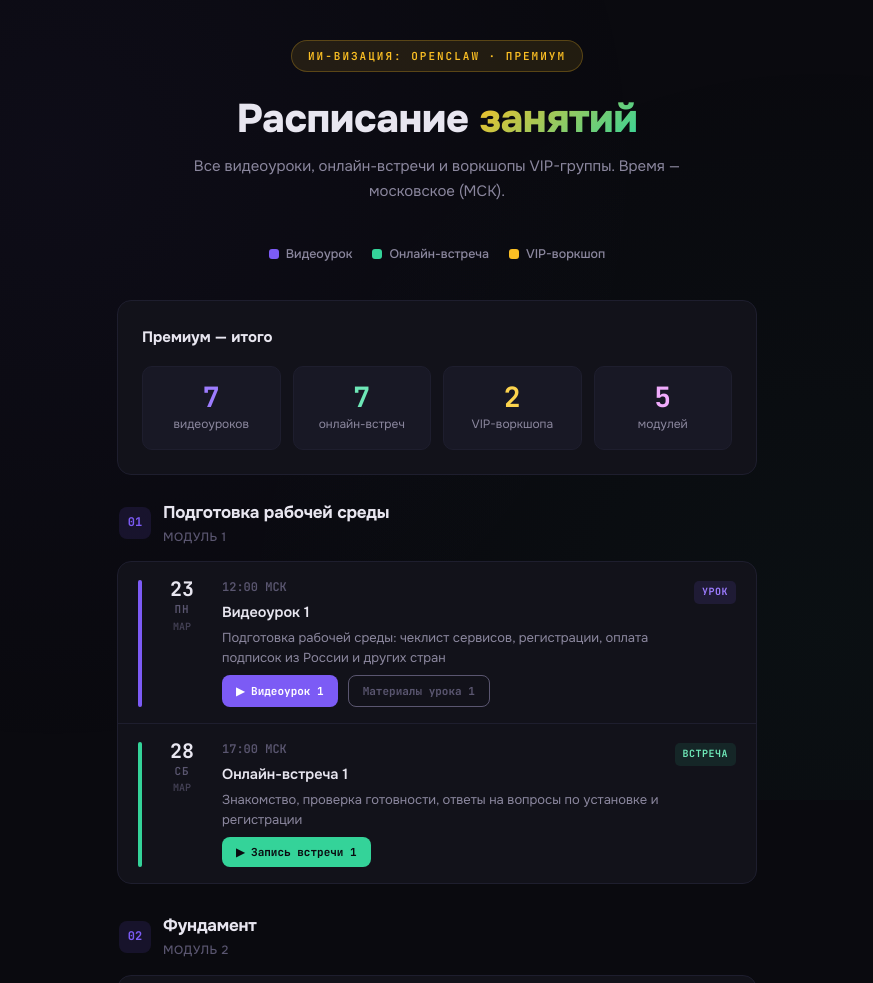
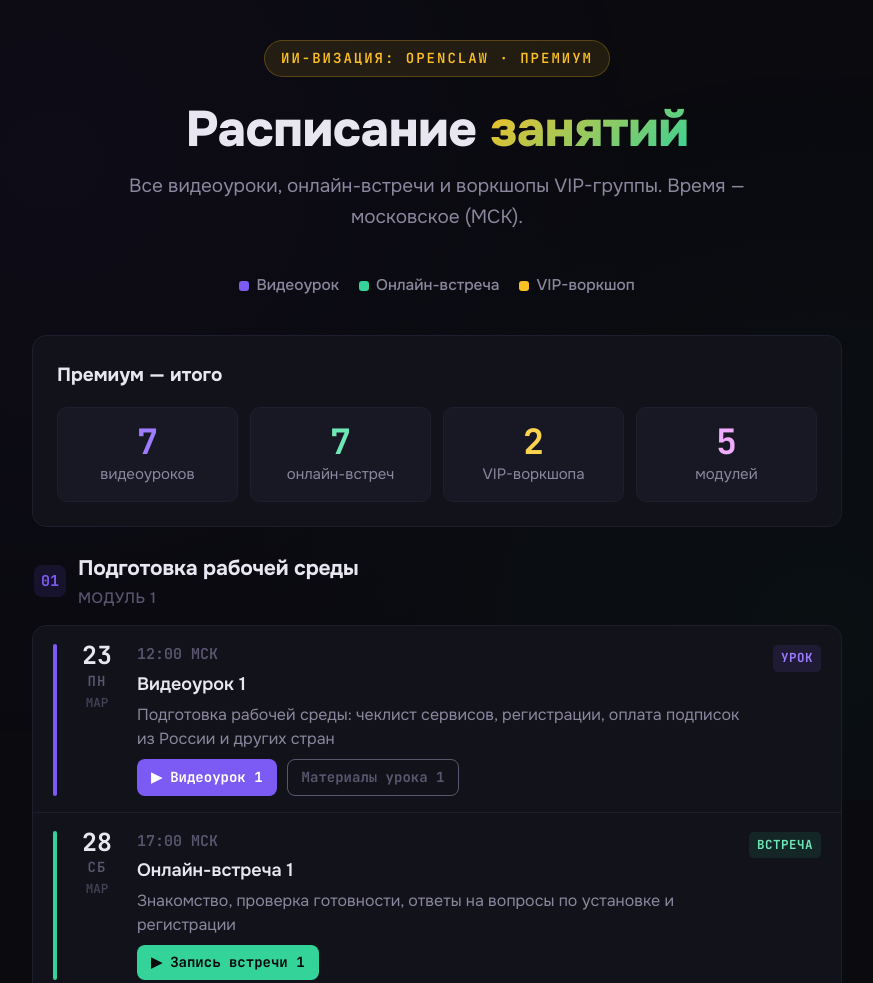
Before and after one commit to stavzzz/korp-traning, a plain HTML site: page schedule-premium/index.html in a window 1280 px wide. Shown: the top 983 px of the page, without its empty margins (203-1076 px from the left). Drawn offline with Linux system fonts and the light colour scheme.

Commit message:
schedule-premium/index.html: увеличен шрифт и сетка (125%), плашка времени, единый контакт в футере

```diff
--- a/schedule-premium/index.html
+++ b/schedule-premium/index.html
@@ -50,19 +50,19 @@
   }
   .wrapper {
     position: relative; z-index: 1;
-    max-width: 680px; margin: 0 auto; padding: 40px 20px 80px;
+    max-width:850px; margin: 0 auto; padding: 40px 20px 80px;
   }
   .header { text-align: center; margin-bottom: 40px; }
   .header__badge {
     display: inline-block; font-family: 'JetBrains Mono', monospace;
-    font-size: 11px; font-weight: 600; letter-spacing: 2px; text-transform: uppercase;
+    font-size:14px; font-weight: 600; letter-spacing: 2px; text-transform: uppercase;
     color: var(--amber); background: var(--amber-soft);
     border: 1px solid rgba(251, 191, 36, 0.25);
     padding: 6px 16px; border-radius: 100px;
     margin-bottom: 24px; animation: fadeDown .6s ease both;
   }
   .header__title {
-    font-size: clamp(28px, 6vw, 40px); font-weight: 800;
+    font-size:clamp(35px, 6vw, 50px); font-weight: 800;
     line-height: 1.15; letter-spacing: -0.5px;
     margin-bottom: 12px; animation: fadeDown .6s ease .1s both;
   }
@@ -71,14 +71,14 @@
     -webkit-background-clip: text; -webkit-text-fill-color: transparent; background-clip: text;
   }
   .header__subtitle {
-    font-size: 15px; color: var(--text-secondary);
-    max-width: 520px; margin: 0 auto; animation: fadeDown .6s ease .2s both;
+    font-size:19px; color: var(--text-secondary);
+    max-width:650px; margin: 0 auto; animation: fadeDown .6s ease .2s both;
   }
   .legend {
     display: flex; justify-content: center; gap: 20px; flex-wrap: wrap;
     margin-bottom: 36px; animation: fadeDown .6s ease .3s both;
   }
-  .legend__item { display: flex; align-items: center; gap: 7px; font-size: 12.5px; font-weight: 500; color: var(--text-secondary); }
+  .legend__item { display: flex; align-items: center; gap: 7px; font-size:15.5px; font-weight: 500; color: var(--text-secondary); }
   .legend__dot { width: 10px; height: 10px; border-radius: 3px; flex-shrink: 0; }
   .legend__dot--video { background: var(--accent); }
   .legend__dot--meet { background: var(--green); }
@@ -86,7 +86,7 @@
   .module { margin-bottom: 28px; }
   .module__header { display: flex; align-items: center; gap: 12px; margin-bottom: 14px; padding-left: 2px; }
   .module__num {
-    font-family: 'JetBrains Mono', monospace; font-size: 12px; font-weight: 700;
+    font-family: 'JetBrains Mono', monospace; font-size:15px; font-weight: 700;
     color: var(--accent); background: var(--accent-soft);
     width: 32px; height: 32px; display: flex; align-items: center; justify-content: center;
     border-radius: 8px; flex-shrink: 0;
@@ -95,11 +95,11 @@
     color: var(--amber); background: var(--amber-soft);
   }
   .module__info { flex: 1; min-width: 0; }
-  .module__title { font-size: 17px; font-weight: 700; letter-spacing: -0.2px; }
-  .module__name { font-size: 12px; color: var(--text-muted); font-weight: 500; text-transform: uppercase; letter-spacing: 0.5px; margin-top: 1px; }
+  .module__title { font-size:21px; font-weight: 700; letter-spacing: -0.2px; }
+  .module__name { font-size:15px; color: var(--text-muted); font-weight: 500; text-transform: uppercase; letter-spacing: 0.5px; margin-top: 1px; }
   .module__vip-badge {
     display: inline-block; font-family: 'JetBrains Mono', monospace;
-    font-size: 9px; font-weight: 700; letter-spacing: 1px; text-transform: uppercase;
+    font-size:11px; font-weight: 700; letter-spacing: 1px; text-transform: uppercase;
     color: var(--amber); background: var(--amber-soft);
     border: 1px solid rgba(251, 191, 36, 0.2);
     padding: 2px 8px; border-radius: 4px; margin-left: 8px; vertical-align: middle;
@@ -120,22 +120,22 @@
   .event__indicator--meet { background: var(--green); }
   .event__indicator--workshop { background: var(--amber); }
   .event__date { flex-shrink: 0; width: 52px; text-align: center; }
-  .event__day-num { font-family: 'JetBrains Mono', monospace; font-size: 20px; font-weight: 700; line-height: 1.1; }
-  .event__day-name { font-family: 'JetBrains Mono', monospace; font-size: 11px; font-weight: 600; color: var(--text-muted); text-transform: uppercase; letter-spacing: 1px; }
-  .event__month { font-family: 'JetBrains Mono', monospace; font-size: 10px; font-weight: 600; color: var(--text-muted); text-transform: uppercase; opacity: 0.7; }
+  .event__day-num { font-family: 'JetBrains Mono', monospace; font-size:25px; font-weight: 700; line-height: 1.1; }
+  .event__day-name { font-family: 'JetBrains Mono', monospace; font-size:14px; font-weight: 600; color: var(--text-muted); text-transform: uppercase; letter-spacing: 1px; }
+  .event__month { font-family: 'JetBrains Mono', monospace; font-size:12.5px; font-weight: 600; color: var(--text-muted); text-transform: uppercase; opacity: 0.7; }
   .event__body { flex: 1; min-width: 0; }
-  .event__time { font-family: 'JetBrains Mono', monospace; font-size: 12px; font-weight: 600; color: var(--text-muted); margin-bottom: 3px; }
-  .event__name { font-size: 14.5px; font-weight: 600; }
-  .event__topic { font-size: 13px; color: var(--text-secondary); margin-top: 3px; line-height: 1.5; }
+  .event__time { font-family: 'JetBrains Mono', monospace; font-size:15px; font-weight: 600; color: var(--text-muted); margin-bottom: 3px; }
+  .event__name { font-size:18px; font-weight: 600; }
+  .event__topic { font-size:16px; color: var(--text-secondary); margin-top: 3px; line-height: 1.5; }
   .event__duration {
     display: inline-flex; align-items: center; gap: 5px;
-    font-family: 'JetBrains Mono', monospace; font-size: 11px; font-weight: 600;
+    font-family: 'JetBrains Mono', monospace; font-size:14px; font-weight: 600;
     color: var(--green); background: var(--green-soft);
     padding: 3px 10px; border-radius: 6px; margin-top: 6px;
   }
   .event__tag {
     display: inline-block; font-family: 'JetBrains Mono', monospace;
-    font-size: 10px; font-weight: 700; letter-spacing: 0.5px; text-transform: uppercase;
+    font-size:12.5px; font-weight: 700; letter-spacing: 0.5px; text-transform: uppercase;
     padding: 3px 8px; border-radius: 5px; flex-shrink: 0; margin-top: 3px;
   }
   .event__tag--video { color: var(--accent-glow); background: var(--accent-soft); }
@@ -145,27 +145,27 @@
     background: var(--bg-card); border: 1px solid var(--border);
     border-radius: var(--radius); padding: 24px; margin-top: 36px; margin-bottom: 24px;
   }
-  .summary__title { font-size: 15px; font-weight: 700; margin-bottom: 16px; }
+  .summary__title { font-size:19px; font-weight: 700; margin-bottom: 16px; }
   .summary__grid { display: grid; grid-template-columns: repeat(4, 1fr); gap: 12px; }
   .summary__item {
     text-align: center; padding: 16px 8px;
     background: var(--bg-card-hover); border-radius: 10px; border: 1px solid var(--border);
   }
-  .summary__item-num { font-family: 'JetBrains Mono', monospace; font-size: 28px; font-weight: 700; line-height: 1; margin-bottom: 6px; }
+  .summary__item-num { font-family: 'JetBrains Mono', monospace; font-size:35px; font-weight: 700; line-height: 1; margin-bottom: 6px; }
   .summary__item-num--accent { color: var(--accent-glow); }
   .summary__item-num--green { color: var(--green-glow); }
   .summary__item-num--amber { color: var(--amber-glow); }
-  .summary__item-label { font-size: 12px; color: var(--text-secondary); line-height: 1.3; }
+  .summary__item-label { font-size:15px; color: var(--text-secondary); line-height: 1.3; }
   .note {
     display: flex; align-items: flex-start; gap: 10px;
-    padding: 14px 20px; font-size: 13px; color: var(--text-secondary); line-height: 1.6;
+    padding: 14px 20px; font-size:16px; color: var(--text-secondary); line-height: 1.6;
     background: var(--amber-soft); border-radius: var(--radius);
     border: 1px solid rgba(251, 191, 36, 0.15); margin-bottom: 24px;
   }
-  .note__icon { flex-shrink: 0; font-size: 15px; }
+  .note__icon { flex-shrink: 0; font-size:19px; }
   .note strong { color: var(--amber); }
   .footer { text-align: center; margin-top: 48px; }
-  .footer__contact { font-size: 14px; color: var(--text-secondary); margin-bottom: 20px; }
+  .footer__contact { font-size:17.5px; color: var(--text-secondary); margin-bottom: 20px; }
   .footer__contact a {
     color: #2dd4bf; text-decoration: underline; text-decoration-color: rgba(45,212,191,0.4);
     font-weight: 700; text-underline-offset: 2px; transition: all .2s;
@@ -176,17 +176,17 @@
     .wrapper { padding: 28px 14px 60px; }
     .event { padding: 14px 16px; gap: 10px; }
     .event__date { width: 42px; }
-    .event__day-num { font-size: 17px; }
+    .event__day-num { font-size:18.5px; }
     .legend { gap: 14px; }
     .summary__grid { gap: 8px; }
     .summary__item { padding: 12px 6px; }
-    .summary__item-num { font-size: 22px; }
+    .summary__item-num { font-size:24px; }
     .module__name { display: none; }
     .module__vip-badge { display: none; }
   }
   .gcal-btn {
     display: inline-flex; align-items: center; gap: 6px;
-    font-family: 'JetBrains Mono', monospace; font-size: 11px; font-weight: 600;
+    font-family: 'JetBrains Mono', monospace; font-size:14px; font-weight: 600;
     color: var(--green-glow); background: var(--green-soft);
     border: 1px solid rgba(52,211,153,0.2); padding: 5px 12px;
     border-radius: 8px; text-decoration: none; margin-top: 8px;
@@ -199,7 +199,7 @@
   .event__actions { display: flex; gap: 10px; margin-top: 8px; flex-wrap: wrap; }
   .btn-primary {
     display: inline-flex; align-items: center; gap: 5px;
-    font-family: 'JetBrains Mono', monospace; font-size: 11px; font-weight: 700;
+    font-family: 'JetBrains Mono', monospace; font-size:14px; font-weight: 700;
     padding: 6px 14px; border-radius: 8px; text-decoration: none;
     transition: all 0.2s ease; cursor: pointer; border: none;
   }
@@ -209,7 +209,7 @@
   .btn-primary--workshop { background: #fbbf24; color: #0a0a0f; }
   .btn-secondary {
     display: inline-flex; align-items: center; gap: 5px;
-    font-family: 'JetBrains Mono', monospace; font-size: 11px; font-weight: 700;
+    font-family: 'JetBrains Mono', monospace; font-size:14px; font-weight: 700;
     padding: 6px 14px; border-radius: 8px; text-decoration: none;
     background: transparent; color: #5a5670; border: 1px solid #5a5670;
     transition: all 0.2s ease; cursor: pointer;
@@ -217,7 +217,7 @@
   .btn-secondary:hover { color: #8b879e; border-color: #8b879e; background: rgba(139, 135, 158, 0.06); text-decoration: none; }
   .link-util {
     display: inline-flex; align-items: center; gap: 5px;
-    font-family: 'JetBrains Mono', monospace; font-size: 11px; font-weight: 600;
+    font-family: 'JetBrains Mono', monospace; font-size:14px; font-weight: 600;
     color: #5a5670; text-decoration: none; margin-top: 8px;
     padding: 5px 12px; border-radius: 7px;
     border: 1px solid rgba(90, 86, 112, 0.4); background: transparent;
@@ -229,7 +229,7 @@
     .event__actions .btn-primary,
     .event__actions .btn-secondary { width: 100%; justify-content: center; }
   }
-
+  .header__time{display:inline-block;margin-top:16px;font-family:'JetBrains Mono',monospace;font-size:13.5px;color:var(--text-muted);border:1px solid var(--border);padding:6px 15px;border-radius:100px;}
 </style>
 </head>
 <body>
```
